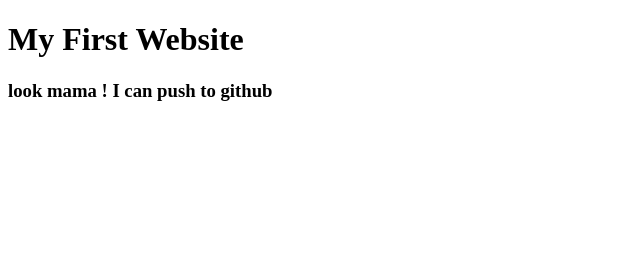
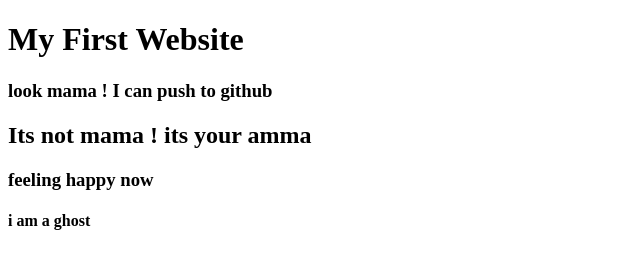
Before and after one commit to faisal-anwar/first-website, a plain HTML site: page index.html in a window 1280 px wide. Shown: the whole page, without its empty margins (0-640 px from the left). Drawn offline with Linux system fonts and the light colour scheme.

Commit message:
ghost added

```diff
--- a/index.html
+++ b/index.html
@@ -8,5 +8,8 @@
 <body>
     <h1>My First Website</h1>
     <h3>look mama ! I can push to github</h3>
+    <h2>Its not mama ! its your amma</h2>
+    <h3>feeling happy now</h3>
+    <h4>i am a ghost</h4>
 </body>
 </html>
```
